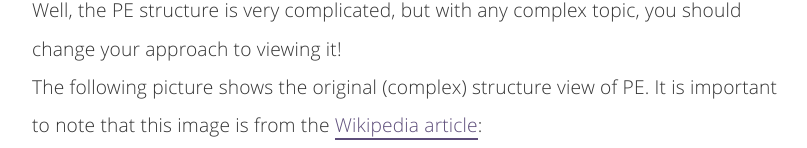
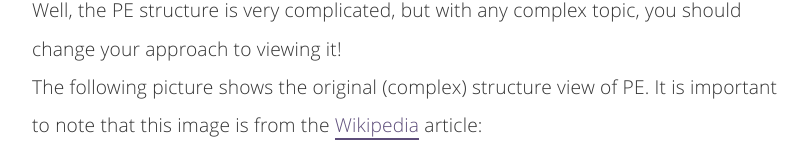
Before and after one commit to nickvourd/nickvourd.github.io, a Jekyll site: the page built from _posts/2024-04-21-the-anatomy-of-pe.md, in a window 1280 px wide and 900 px high, scrolled down 857 px, cut to the strip 0-300 px from the top of the window. Shown: the part 149-297 px from the top of the strip, without its empty margins (228-1035 px from the left). Built offline with Jekyll 4.4.1, drawn with Linux system fonts in a browser that asks for light colours.

Commit message:
The anatomy of PE

```diff
--- a/_posts/2024-04-21-the-anatomy-of-pe.md
+++ b/_posts/2024-04-21-the-anatomy-of-pe.md
@@ -140,9 +140,9 @@
 
 <p>The first time I heard about PE was in the course titled <a href="https://institute.sektor7.net/red-team-operator-malware-development-essentials">RED TEAM Operator: Malware Development Essentials Course</a> by <a href="https://institute.sektor7.net">Sector 7</a> (Which I totally recommend to anyone interested).<br /><br />➡️ PE is a way to organize executable code in a file on disk.<br /><br />And how does this actually work?<br /><br />➡️ The Windows Operating System has a component named the loader, which reads the PE from disk and then loads it into memory as a process and starts to execute it.</p><br />
 
-<p>I think <a href="https://institute.sektor7.net">Sector 7</a> offers the best introduction to the PE format that I have ever come across!<br /><br />What I mean?<br /><br />Well, the PE structure is very complicated, but with any complex topic, you should change your approach to viewing it!<br/>The following picture shows the original (complex) structure view of PE. It is important to note that this image is from the <a hred="https://en.wikipedia.org/wiki/Portable_Executable">Wikipedia article</a>:</p>
+<p>I think <a href="https://institute.sektor7.net">Sector 7</a> offers the best introduction to the PE format that I have ever come across!<br /><br />What I mean?<br /><br />Well, the PE structure is very complicated, but with any complex topic, you should change your approach to viewing it!<br/>The following picture shows the original (complex) structure view of PE. It is important to note that this image is from the <a hred="https://en.wikipedia.org/wiki/Portable_Executable">Wikipedia</a> article:</p>
 
-<img src="https://commons.wikimedia.org/wiki/File:Portable_Executable_32_bit_Structure_in_SVG_fixed.svg#/media/File:Portable_Executable_32_bit_Structure_in_SVG_fixed.svg" class="post-images" alt="PE Structure form Wikipedia" height="500" weight="500">
+<img src="https://commons.wikimedia.org/wiki/File:Portable_Executable_32_bit_Structure_in_SVG_fixed.svg#/media/File:Portable_Executable_32_bit_Structure_in_SVG_fixed.svg" class="post-images" alt="PE Structure form Wikipedia">
 
 <!-- add the button!-->
 <div>
```
